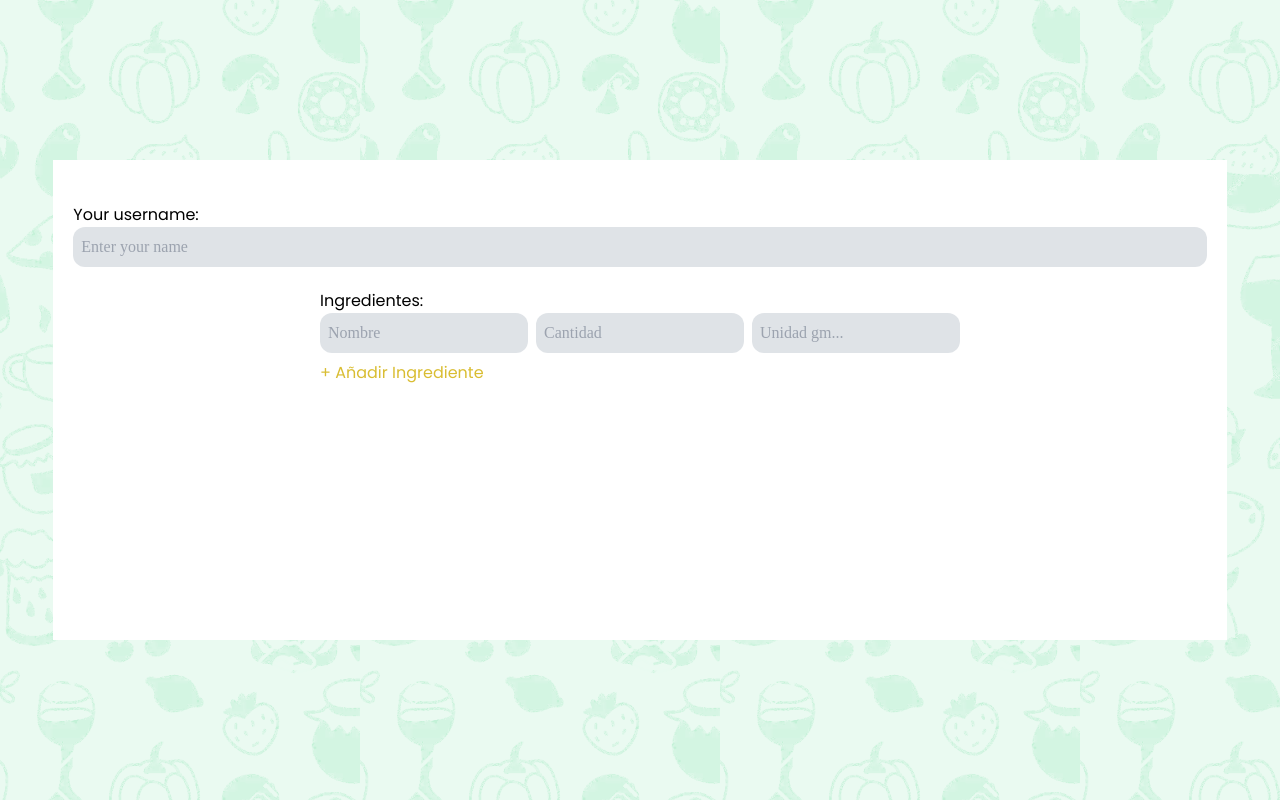
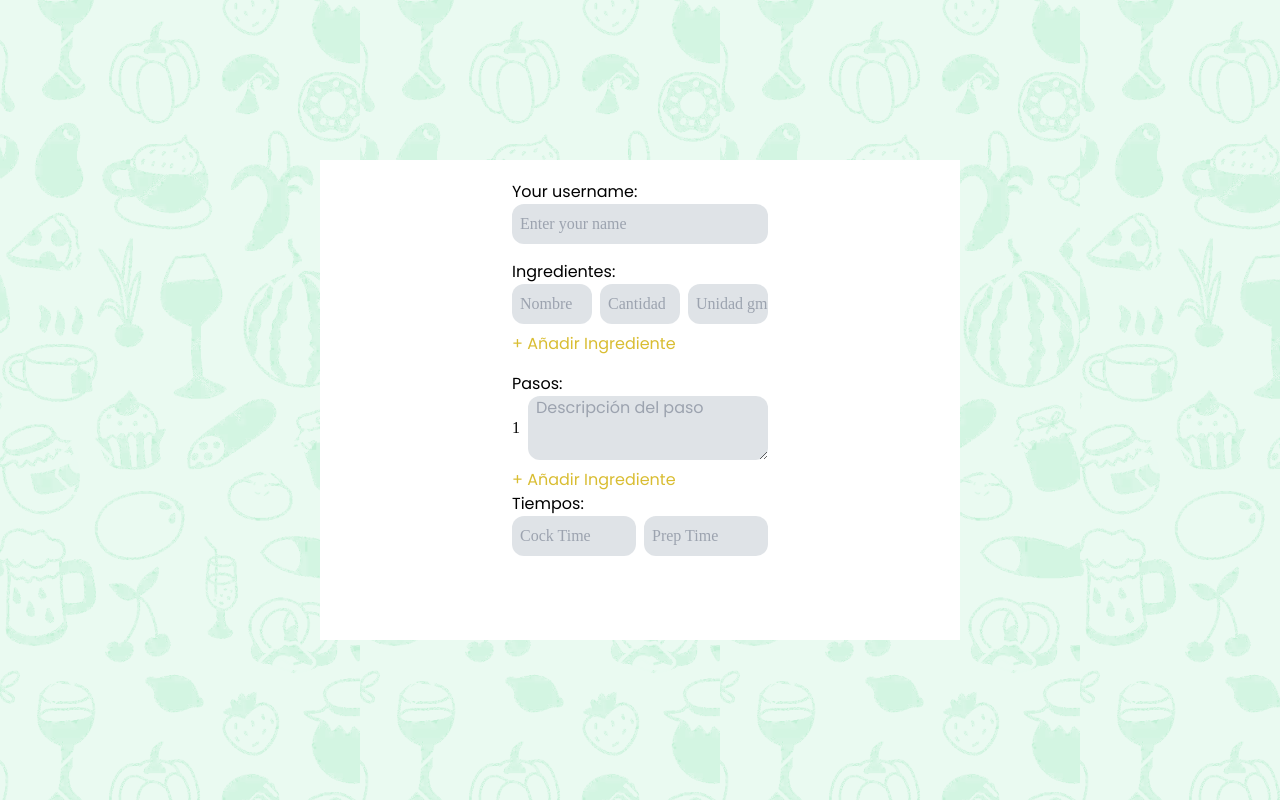
Before and after one commit to Fabio-Alfredo/Saz-n-Pro, a React (Vite) app in the folder SazonPro-Frontend/SazonPro/: page / in a window 1280 px wide. Built offline with nearby package versions, Linux system fonts and the light colour scheme.

Commit message:
add: creation steps in form recipes

```diff
--- a/SazonPro-Frontend/SazonPro/src/components/recipeForm/ListIngredients.jsx
+++ b/SazonPro-Frontend/SazonPro/src/components/recipeForm/ListIngredients.jsx
@@ -1,21 +1,36 @@
 import React, { useState } from "react"
+import { useForm } from "../../hooks/useForm"
 
 
 const ListIngredients = () => {
 
-  const [ingredients, setIngredients] = useState([{ name: '', quantity: '', unit: '' }])
+  const { ingredients, handleArrayChange, handleInputChange } = useForm({
+    ingredients: [{ name: '', quantity: '', unit: '' }]
+  })
+
+  const addIngredient = () => {
+    handleInputChange({
+      target: {
+        name: 'ingredients',
+        value: [...ingredients, { name: '', quantity: '' }],
+      },
+    });
+  };
 
   return (
     <>
-      <div className="mb-4">
+      <div className="mt-4">
         <label className="pb-1 font-sans font-normal text-sm md:text-base">Ingredientes:</label>
-        {ingredients.map((ingredient, index) => (
+        {
+          ingredients && ingredients.length > 0 ? (
+            ingredients.map((ingredient, index) => (
               <div key={index} className="flex mb-2 gap-2">
                 <input
                   type="text"
                   name="name"
                   placeholder="Nombre"
                   value={ingredient.name}
+                  onChange={(e) => handleArrayChange(e.target.value, index, 'ingredients')}
                   className="w-1/3 h-10 pl-2 rounded-xl bg-gray bg-opacity-40 text-sm md:text-base"
                   required
                 />
@@ -24,6 +39,7 @@ const ListIngredients = () => {
                   name="quantity"
                   placeholder="Cantidad"
                   value={ingredient.quantity}
+                  onChange={(e) => handleArrayChange(e.target.value, index, 'ingredients')}
                   className="w-1/3 h-10 pl-2 rounded-xl bg-gray bg-opacity-40 text-sm md:text-base"
                   required
                 />
@@ -32,13 +48,19 @@ const ListIngredients = () => {
                   name="unit"
                   placeholder="Unidad gm..."
                   value={ingredient.unit}
+                  onChange={(e) => handleArrayChange(e.target.value, index, 'ingredients')}
                   className="w-1/3 h-10 pl-2 rounded-xl bg-gray bg-opacity-40 text-sm md:text-base"
                   required
                 />
               </div>
-        ))}
+            ))
+          ) : (
+            <p>No hay ingredientes añadidos.</p>
+          )
+        }
         <button
           type="button"
+          onClick={addIngredient}
           className="text-tertiary hover:text-gray-900 font-sans text-sm md:text-base"
         >
           + Añadir Ingrediente
--- /dev/null
+++ b/SazonPro-Frontend/SazonPro/src/components/recipeForm/ListSteps.jsx
@@ -0,0 +1,52 @@
+import React, { useState } from "react";
+import { useForm } from "../../hooks/useForm";
+
+const ListSteps = () => {
+  const { steps, handleArrayChange, handleInputChange } = useForm({
+    steps: [{ description: "", number: 1 }],
+  })
+
+  const addStep = () => {
+    handleInputChange({
+      target: {
+        name: 'steps',
+        value: [...steps, { description: '', number: steps.length + 1 }],
+      },
+    });
+  }
+
+
+
+  return (
+    <div className="mt-4">
+      <label className="pb-1 font-sans font-normal text-sm md:text-base">Pasos:</label>
+      {
+        steps && steps.length > 0 ? (
+          steps.map((step, index) => (
+            <div key={index} className="flex mb-2 gap-2 items-center">
+              <label>{index + 1}</label>
+              <textarea
+                name="description"
+                value={step.description}
+                onChange={(e) => handleArrayChange(e.target.value, index, 'steps', 'description')}
+                placeholder="Descripción del paso"
+                className="w-full h-16 px-2 rounded-xl bg-gray font-sans bg-opacity-40 text-sm md:text-base"
+              />
+            </div>
+          ))) : (
+          <p>No hay pasos añadidos.</p>
+        )
+      }
+      <button
+        type="button"
+        onClick={addStep}
+        className="text-tertiary hover:text-gray-900 font-sans text-sm md:text-base"
+      >
+        + Añadir Ingrediente
+      </button>
+    </div>
+
+  )
+}
+
+export default ListSteps;
--- a/SazonPro-Frontend/SazonPro/src/hooks/useForm.js
+++ b/SazonPro-Frontend/SazonPro/src/hooks/useForm.js
@@ -11,6 +11,18 @@ export const useForm = (initForm = {}) => {
     })
   }
 
+  const handleArrayChange = (index, e, arrayName) => {
+    const { name, value } = e.target;
+    const updatedArray = formValues[arrayName].map((item, i) =>
+      i === index ? { ...item, [name]: value } : item
+    );
+
+    setFormValue({
+      ...formValues,
+      [arrayName]: updatedArray,
+    });
+  };
+
   const resetForm = () => {
     setFormValue(initForm)
   }
@@ -19,6 +31,7 @@ export const useForm = (initForm = {}) => {
     ...formValues,
     formValues,
     handleInputChange,
-    resetForm
+    resetForm,
+    handleArrayChange
   }
 }
--- a/SazonPro-Frontend/SazonPro/src/pages/CreateRecipe.jsx
+++ b/SazonPro-Frontend/SazonPro/src/pages/CreateRecipe.jsx
@@ -1,12 +1,13 @@
 import React, { useState } from 'react';
 import ListIngredients from '../components/recipeForm/ListIngredients';
+import ListSteps from '../components/recipeForm/ListSteps'
 
 
 const CreateRecipe = () => {
 
   return (
     <div className='flex justify-center items-center bg-hero-pattern w-full h-screen'>
-      <form className='bg-white grid grid-rows-4 place-items-center p-5 w-11/12 max-h-[60vh]'>
+      <form className='bg-white p-5 w-11/12 sm:w-4/5 lg:w-1/2 lg:px-48 h-[60vh]  max-h-[80vh] overflow-y-auto'>
         <div className="w-full">
           <label className="pb-1 font-sans font-normal text-sm md:text-base">
             Your username:
@@ -18,6 +19,25 @@ const CreateRecipe = () => {
           />
         </div>
         <ListIngredients />
+        <ListSteps />
+        <label className='pb-1 pt-4 font-sans font-normal text-sm md:text-base'>Tiempos:</label>
+        <div className="flex mb-2 gap-2">
+          <input
+            type="text"
+            name="cookTime"
+            placeholder="Cock Time"
+            className="w-1/2 h-10 pl-2 rounded-xl bg-gray bg-opacity-40 text-sm md:text-base"
+            required
+          />
+          <input
+            type="number"
+            name="prepTime"
+            placeholder="Prep Time"
+            className="w-1/2 h-10 pl-2 rounded-xl bg-gray bg-opacity-40 text-sm md:text-base"
+            required
+          />
+        </div>
+        {/*añadir el boton de envio del formulario */}
       </form>
     </div>
   )
```
Lines whose indentation alone changed are shown as unchanged.
